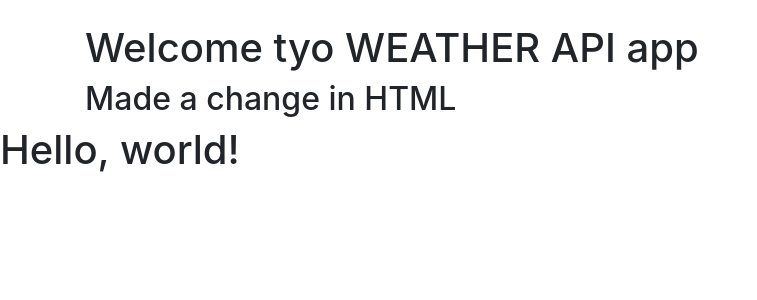
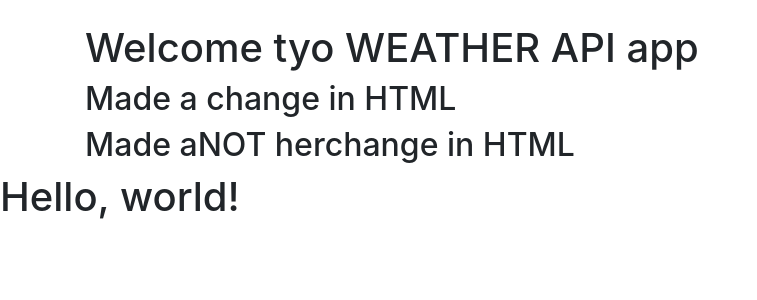
Before and after one commit to dskamiotis/weatherAPI, a Django app: page / in a window 1280 px wide. Shown: the part 56-356 px from the top of the page, without its empty margins (0-757 px from the left). Run offline with Django 3.2, Linux system fonts and the light colour scheme; some libraries are stand-ins or nearby versions.

Commit message:
aNother change as didnt let me

```diff
--- a/weather_app_lookup/templates/home.html
+++ b/weather_app_lookup/templates/home.html
@@ -19,6 +19,8 @@
 
     <h2>Made a change in HTML </h2>
 
+<h2>Made aNOT    herchange in HTML </h2>
+
 {% endblock %}
 
 </body>
```
